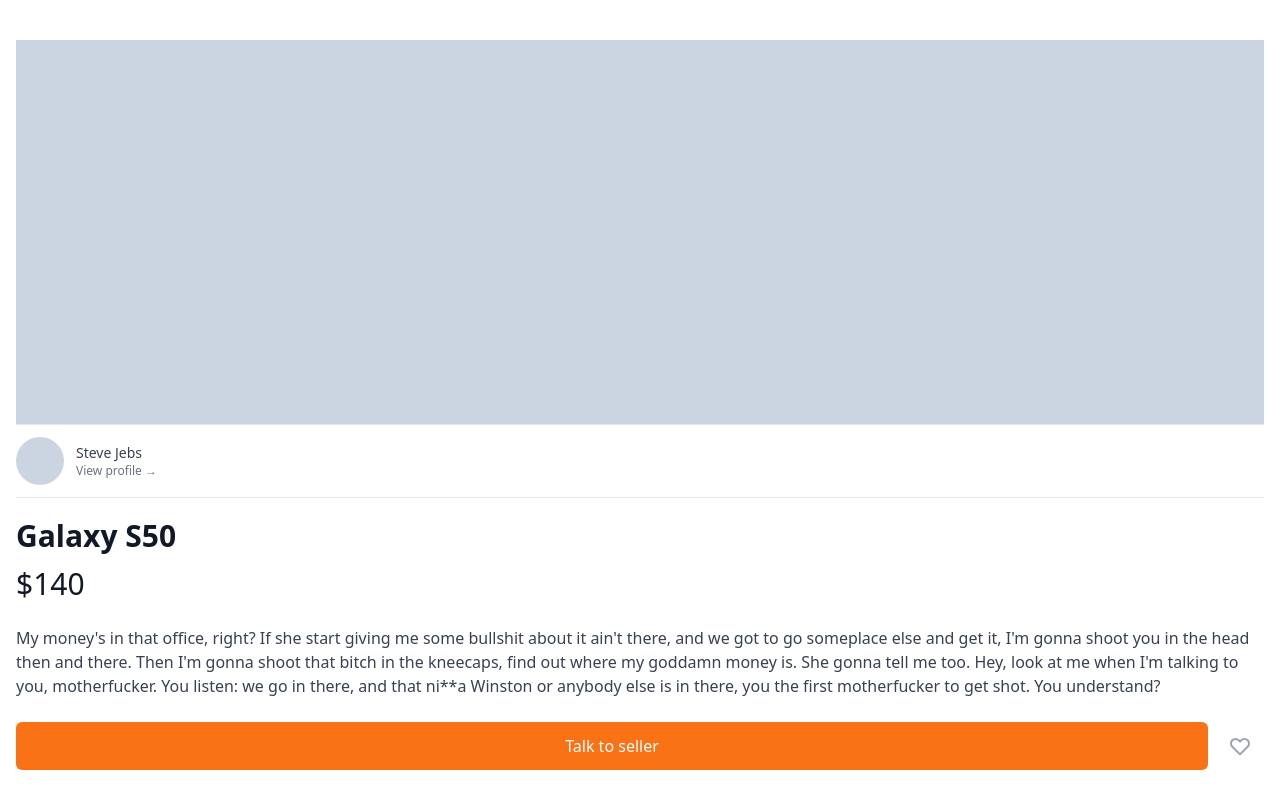
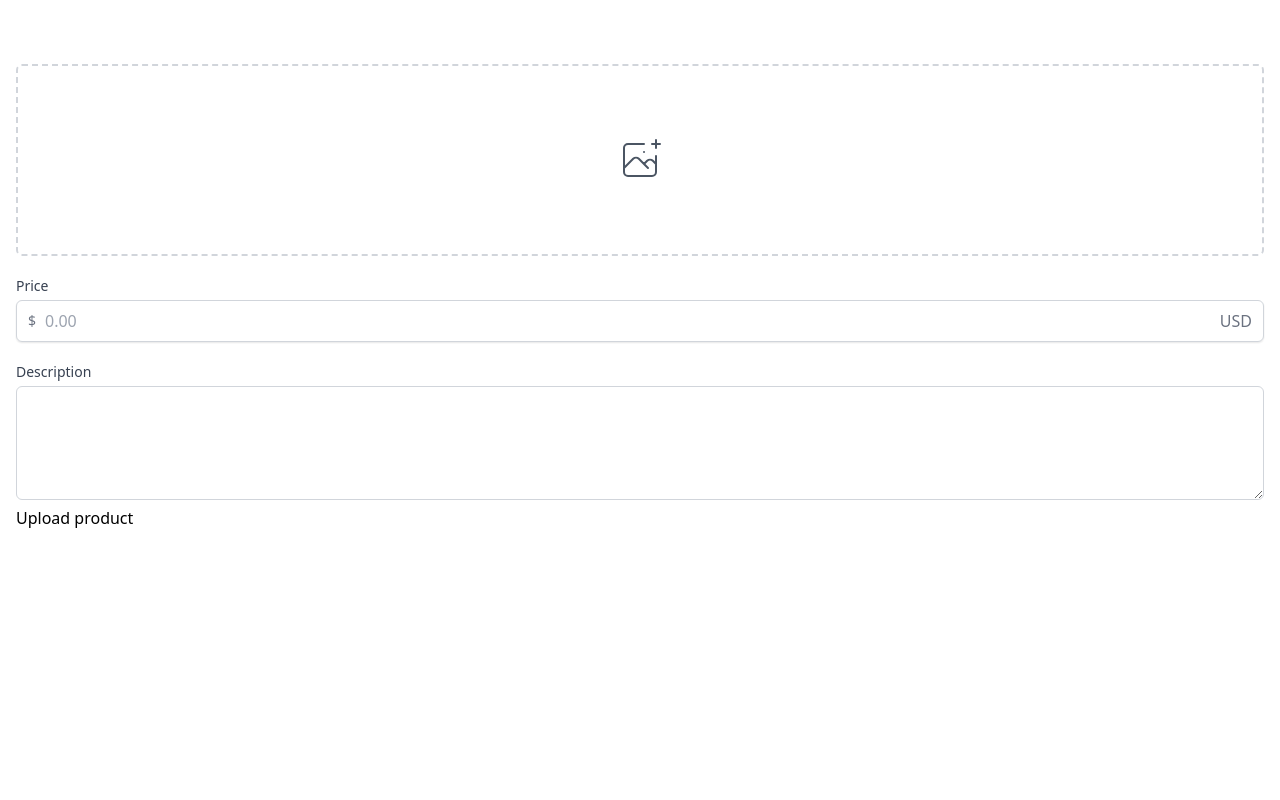
Before and after one commit to qnrjs42/carrot-market-nomadcoders, a Next.js app: page /items/upload in a window 1280 px wide. Shown: the top 800 px of the page. Built offline with nearby package versions, Linux system fonts and the light colour scheme.

Commit message:
#5-5. Upload Item

```diff
--- a/pages/enter.tsx
+++ b/pages/enter.tsx
@@ -37,13 +37,14 @@ const Enter = () => {
           </div>
         </div>
         <form className='flex flex-col mt-8'>
-          <label className='text-sm font-medium text-gray-700'>
+          <label htmlFor='input' className='text-sm font-medium text-gray-700'>
             {method === 'email' ? 'Email address' : null}
             {method === 'phone' ? 'Phone number' : null}
           </label>
           <div className='mt-1 mb-4'>
             {method === 'email' ? (
               <input
+                id='input'
                 type='email'
                 className='appearance-none w-full px-3 py-2 border border-gray-300 rounded-md shadow-sm placeholder-gray-400 focus:outline-none focus:ring-orange-500 focus:border-orange-500'
                 required
@@ -55,6 +56,7 @@ const Enter = () => {
                   +82
                 </span>
                 <input
+                  id='input'
                   type='number'
                   className='appearance-none w-full px-3 py-2 border border-gray-300 rounded-md rounded-l-none shadow-sm placeholder-gray-400 focus:outline-none focus:ring-orange-500 focus:border-orange-500'
                   required
--- /dev/null
+++ b/pages/items/upload.tsx
@@ -0,0 +1,59 @@
+import type { NextPage } from 'next';
+
+const Upload: NextPage = () => {
+  return (
+    <div className='px-4 py-16'>
+      <div>
+        <label className='w-full text-gray-600 cursor-pointer hover:border-orange-500 hover:text-orange-500 flex items-center justify-center border-2 border-dashed border-gray-300 h-48 rounded-md'>
+          <svg
+            className='h-12 w-12'
+            stroke='currentColor'
+            fill='none'
+            viewBox='0 0 48 48'
+            aria-hidden='true'
+          >
+            <path
+              d='M28 8H12a4 4 0 00-4 4v20m32-12v8m0 0v8a4 4 0 01-4 4H12a4 4 0 01-4-4v-4m32-4l-3.172-3.172a4 4 0 00-5.656 0L28 28M8 32l9.172-9.172a4 4 0 015.656 0L28 28m0 0l4 4m4-24h8m-4-4v8m-12 4h.02'
+              strokeWidth={2}
+              strokeLinecap='round'
+              strokeLinejoin='round'
+            />
+          </svg>
+
+          <input className='hidden' type='file' />
+        </label>
+      </div>
+      <div className='my-5'>
+        <label className='mb-1 block text-sm font-medium text-gray-700' htmlFor='price'>
+          Price
+        </label>
+        <div className='rounded-md flex items-center relative shadow-sm'>
+          <div className='absolute pointer-events-none left-0 pl-3 flex items-center justify-center'>
+            <span className='text-gray-500 text-sm'>$</span>
+          </div>
+          <input
+            id='price'
+            className='appearance-none pl-7 w-full px-3 py-2 border border-gray-300 rounded-md shadow-sm placeholder-gray-400 focus:outline-none focus:ring-orange-500 focus:border-orange-500'
+            type='text'
+            placeholder='0.00'
+          />
+          <div className='absolute right-0 pointer-events-none pr-3 flex items-center'>
+            <span className='text-gray-500'>USD</span>
+          </div>
+        </div>
+      </div>
+      <div>
+        <label className='mb-1 block text-sm font-medium text-gray-700'>Description</label>
+        <div>
+          <textarea
+            className='mt-1shadow-sm w-full focus:ring-2 focus:ring-orange-500 rounded-md border-gray-300 focus:border-orange-500'
+            rows={4}
+          />
+        </div>
+      </div>
+      <button>Upload product</button>
+    </div>
+  );
+};
+
+export default Upload;
```
